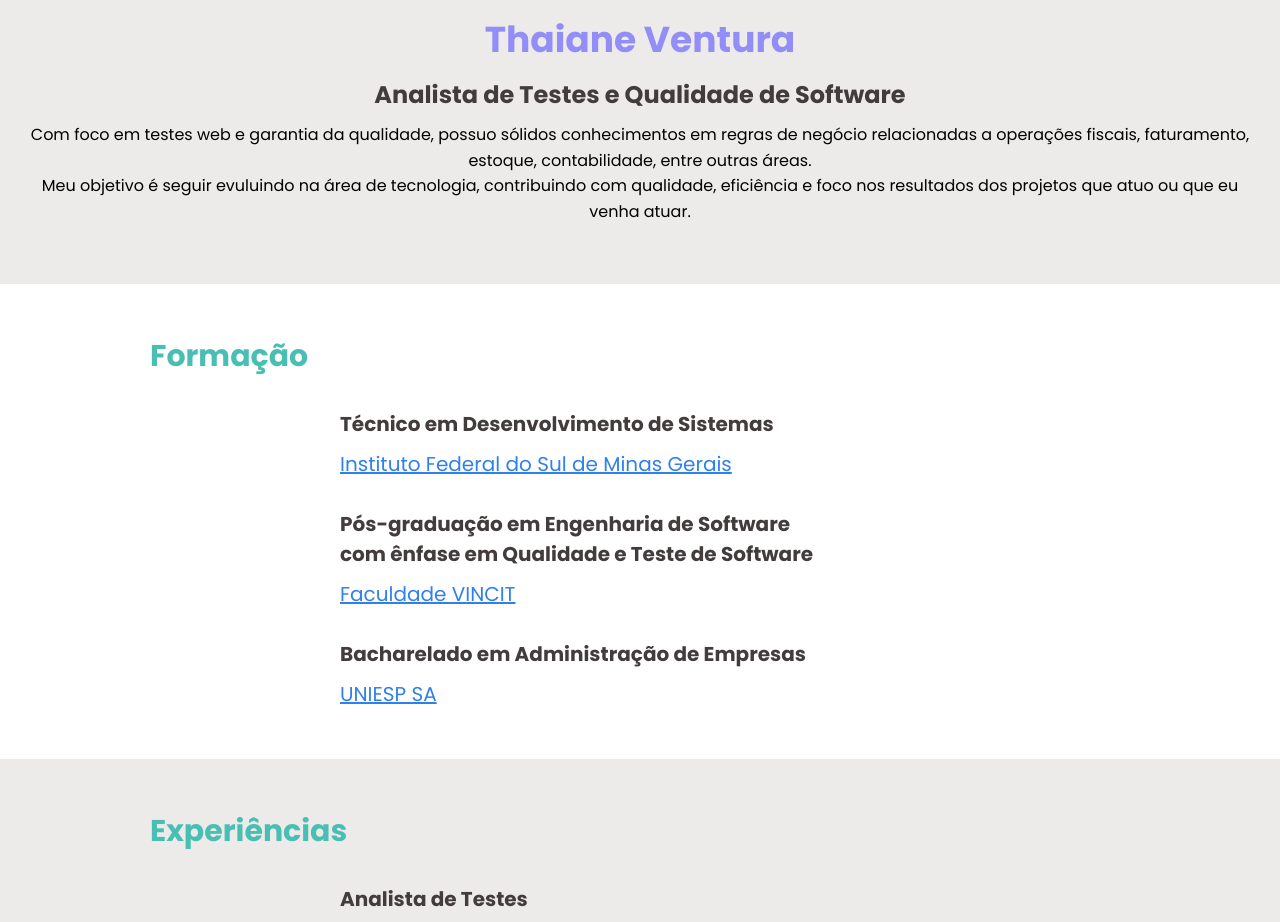
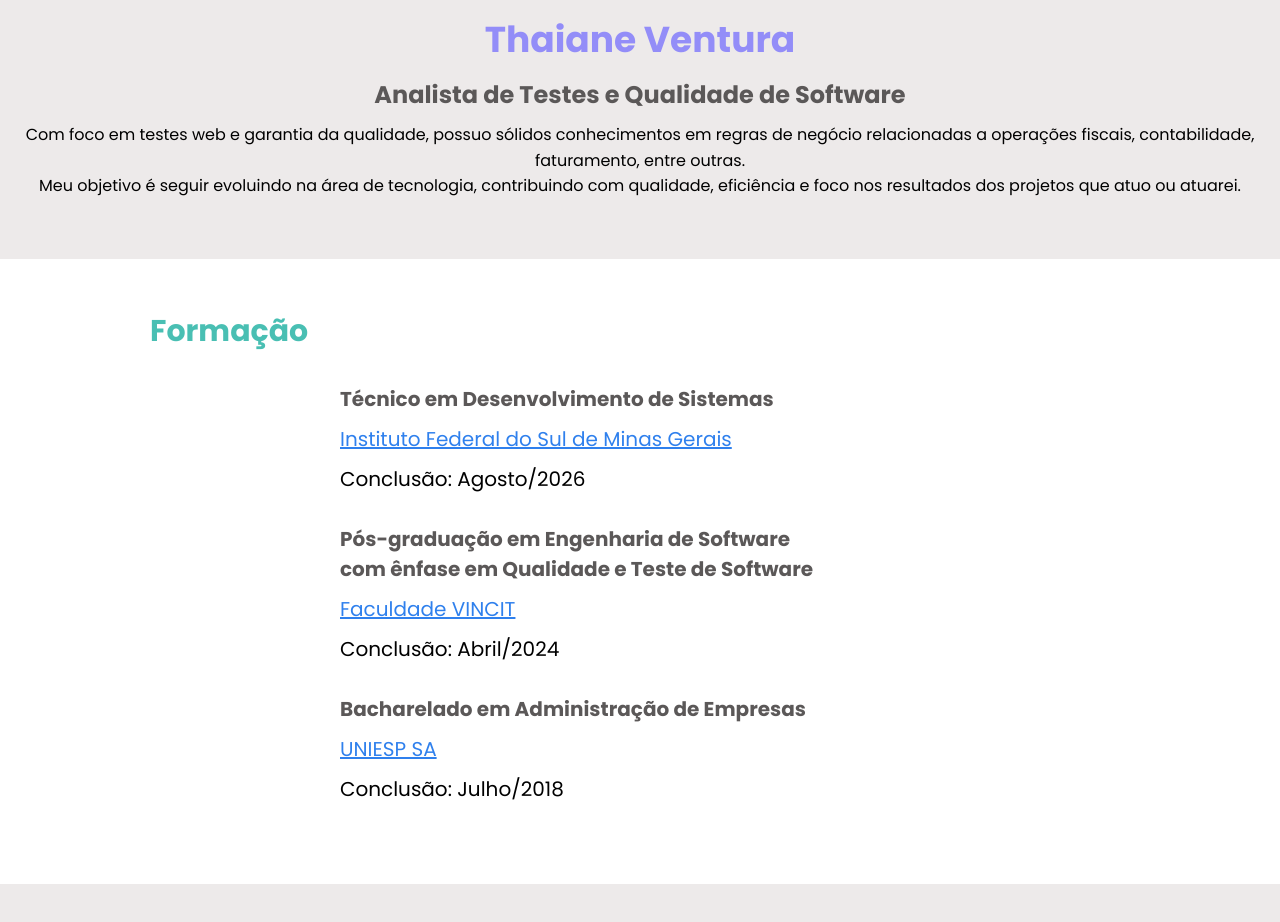
Before and after one commit to ThaianeVentura/paginapessoalthai, a plain HTML site: page index.html in a window 1280 px wide. Shown: the part 360-1282 px from the top of the page. Drawn offline with Linux system fonts and the light colour scheme.

Commit message:
Projeto final minas-programam atualizado

```diff
--- a/index.html
+++ b/index.html
@@ -28,8 +28,8 @@
         <h3 class="sobre-titulo">Analista de Testes e Qualidade de Software</h3>
 
          <p class="sobre-descricao">
-         Com foco em testes web e garantia da qualidade, possuo sólidos conhecimentos em regras de negócio relacionadas a operações fiscais, faturamento, estoque, contabilidade, entre outras áreas.
-         <br>Meu objetivo é seguir evuluindo na área de tecnologia, contribuindo com qualidade, eficiência e foco nos resultados dos projetos que atuo ou que eu venha atuar.
+         Com foco em testes web e garantia da qualidade, possuo sólidos conhecimentos em regras de negócio relacionadas a operações fiscais, contabilidade, faturamento, entre outras.
+         <br>Meu objetivo é seguir evoluindo na área de tecnologia, contribuindo com qualidade, eficiência e foco nos resultados dos projetos que atuo ou atuarei.
          </p>
          </section>
          <section id="formacao">
@@ -38,12 +38,15 @@
          <div class="formacao-lista">
          <h3>Técnico em Desenvolvimento de Sistemas</h3>
          <a href="https://portal.ifsuldeminas.edu.br/index.php" target="_blank">Instituto Federal do Sul de Minas Gerais</a>
+         <p>Conclusão: Agosto/2026</p>
          <p></p>
          <h3>Pós-graduação em Engenharia de Software com ênfase em Qualidade e Teste de Software</h3>
          <a href="https://www.faculdadevincit.edu.br/" target="_blank">Faculdade VINCIT</a>
+         <p>Conclusão: Abril/2024</p>
          <p></p>
          <h3>Bacharelado em Administração de Empresas</h3>
          <a href="https://uniesp.edu.br/sites/riodejaneiro/" target="_blank">UNIESP SA</a>
+         <p>Conclusão: Julho/2018</p>
          </div>
 
          </section>
--- a/style.css
+++ b/style.css
@@ -58,7 +58,7 @@ body {
 
 }
 .sobre-titulo {
-    color: #423c3c;
+    color: #5b5858;
     font-size: 24px;
     margin-top: 10px;
 
@@ -89,7 +89,7 @@ body {
 
 .formacao-lista h3 {
     font-size: 20px;
-    color: #423c3c;
+    color: #5b5858;
     margin-bottom: 10px;
     width: 500px;
 
@@ -129,7 +129,7 @@ body {
 
 .experiencia-lista h3 {
     font-size: 20px;
-    color: #423c3c;
+    color: #5b5858;
     margin-bottom: 10px;
     width: 500px;
 
```
